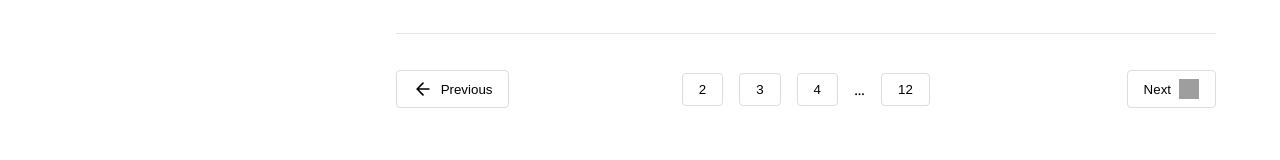
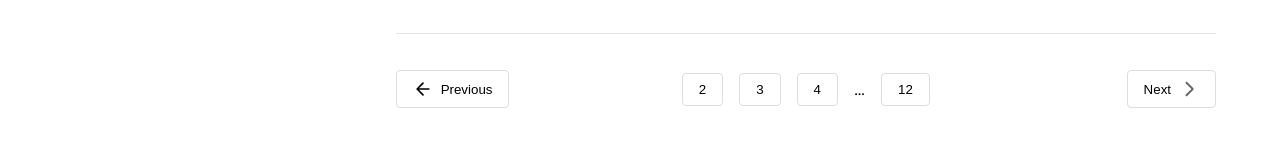
Before and after one commit to Thamarai-selvan-G/Shop.co, a Next.js app: page /category in a window 1280 px wide. Shown: the part 2335-2495 px from the top of the page. Built offline with nearby package versions, Linux system fonts and the light colour scheme; grey boxes are pictures that could not be loaded.

Commit message:
fix corrections

```diff
--- a/src/app/category/page.jsx
+++ b/src/app/category/page.jsx
@@ -1,12 +1,16 @@
 "use client";
+import dynamic from 'next/dynamic';
 import RangeTag from "@/components/RangeTag";
 import Image from "next/image";
 import { useState, useEffect } from "react";
 import styled from "styled-components";
 import { FaChevronDown } from "react-icons/fa";
 import dummydata from "@/api/dummydata";
-import ProductCard from "@/components/cards/ProductCard";
-import PaginationPage from "@/components/PaginationPage";
+
+
+const ProductCard = dynamic(() => import("@/components/cards/ProductCard"), { ssr: false });
+const PaginationPage = dynamic(() => import("@/components/PaginationPage"), { ssr: false });
+
 const CategoryPage = () => {
   const [isClient, setIsClient] = useState(false);
 
--- a/src/components/PaginationPage.jsx
+++ b/src/components/PaginationPage.jsx
@@ -1,5 +1,5 @@
 "use client";
-import React from "react";
+import React, { useEffect, useState } from "react";
 import styled from "styled-components";
 import usePagination from "@mui/material/usePagination";
 import Image from "next/image";
@@ -17,14 +17,21 @@ const PaginationPage = ({
     onChange: (event, page) => setCurrentPage(page),
   });
 
+  const [isSmallScreen, setIsSmallScreen] = useState(false);
+
+  // Update isSmallScreen state based on window size
+  useEffect(() => {
+    const handleResize = () => setIsSmallScreen(window.innerWidth <= 400);
+    handleResize(); // Initial check
+    window.addEventListener("resize", handleResize);
+    return () => window.removeEventListener("resize", handleResize);
+  }, []);
+
   // Helper function to create page numbers with ellipsis
   const getPageNumbers = () => {
     let pageNumbers = [];
     let startPage = Math.max(currentPage - 1, 2); // Start from 2nd page or before
     let endPage = Math.min(currentPage + 2, totalPages - 1); // End at 2nd last page or before
-
-    // Adjust pagination for 2 pages on smaller screens (below 400px)
-    const isSmallScreen = window.innerWidth <= 400;
 
     if (isSmallScreen) {
       // Show only 2 pages, e.g., current page and one page before or after
@@ -80,6 +87,7 @@ const PaginationPage = ({
               <PageButton
                 selected={currentPage === page}
                 onClick={() => setCurrentPage(page)}
+                key={page} // Use page number as key for stability
               >
                 {page}
               </PageButton>
@@ -95,7 +103,7 @@ const PaginationPage = ({
         {items.find((item) => item.type === "next") && (
           <PageButton {...items.find((item) => item.type === "next")}>
             Next
-            <NextBtn src="/img/right.svg" width={20} height={20} alt="Next" />
+            <NextBtn src="/img/next.svg" width={20} height={20} alt="Next" />
           </PageButton>
         )}
       </NextPreviousWrapper>
@@ -112,15 +120,8 @@ const Nav = styled.nav`
   justify-content: center;
   margin-top: 1rem;
   align-items: center;
-
-  @media (max-width: 600px) {
-    width: 100%;
-    flex-direction: column;
-    align-items: center;
-    justify-content: center;
-    /* background-color: red; */
-    gap: 1rem;
-  }
+  flex-wrap: wrap; // Allow wrapping for smaller screens
+  gap: 1rem;
 `;
 
 const PreviousNextWrapper = styled.div`
--- a/src/components/RangeTag.jsx
+++ b/src/components/RangeTag.jsx
@@ -39,13 +39,16 @@ const RangeTag = () => {
               {children}
             </Track>
           )}
-          renderThumb={({ props, index }) => (
-            <Thumb {...props} style={{ ...props.style }}>
+          renderThumb={({ props, index }) => {
+          const { key, ...restProps } = props;  // **Destructuring key from props**
+          return (
+            <Thumb key={key} {...restProps} style={{ ...restProps.style }}>  {/* **Pass key directly** */}
               {/* Optional: display current value inside the thumb */}
               <ThumbLabel>{values[index]}</ThumbLabel>
             </Thumb>
-          )}
-        />
+          );
+        }}
+      />
         <RangeValues>
           <span>${values[0]}</span>
           <span>${values[1]}</span>
```
